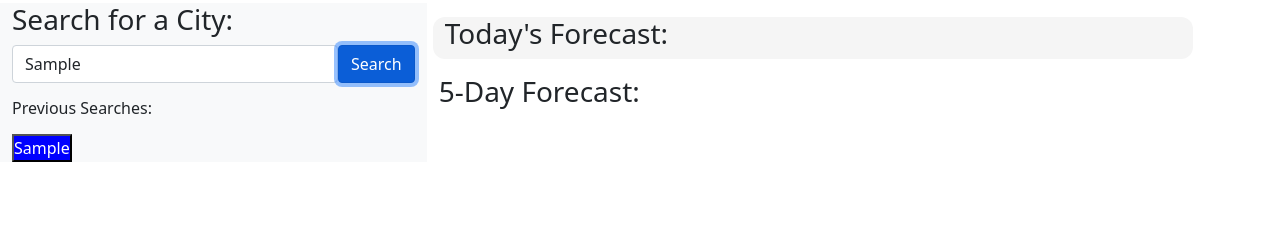
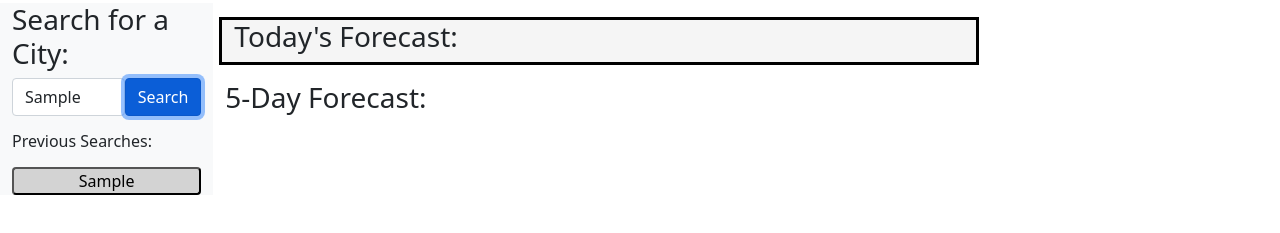
Before and after one commit to csnyder94/weather-dashboard, a plain HTML site: page index.html in a window 1280 px wide. Both pictures are taken after typing "Sample" into the empty fields and a click on the button "Search". Shown: the part 53-286 px from the top of the page. Drawn offline with nearby package versions, Linux system fonts and the light colour scheme; no server answers.

Commit message:
final css style

```diff
--- a/assets/css/style.css
+++ b/assets/css/style.css
@@ -7,7 +7,8 @@
 /* Sets Current Forecast Box Style */
    .currentBackground {
     background:whitesmoke;
-    border-radius: 12px;
+    border-style: solid;
+    border-color: black;
     width: 760px;
     margin-top: -2px;
     margin-left: -10px;
--- a/assets/js/script.js
+++ b/assets/js/script.js
@@ -62,7 +62,7 @@ async function secondApiCall(lat, lon) {  //Function for Forecast Weather Data
         let forecastHumidity = $('<p>').text('Humidity : ' + humidity + '%');
         let forecastWind = $('<p>').text('Wind Speed : ' + speed + 'MPH');
         let forecastWeatherData = $('<div>');
-        forecastWeatherData.addClass('col forecast bg-primary text-white ml-3 mb-3'); //Creating class with bootstrap
+        forecastWeatherData.addClass('col forecast bg-primary text-white me-4'); //Creating class with bootstrap
         forecastWeatherData.append(forecastDates).append(forecastIcons).append(forecastTemps).append(forecastHumidity).append(forecastWind); //Appending variables
 
         $('#fiveDayAppend').append(forecastWeatherData); //Appending variabes to html page
@@ -87,10 +87,12 @@ function createSearchButton(searchTerm){ //Creates searched cities buttons and s
     searchButton = $('<button>');
     searchButton.val(searchTerm);
     searchButton.text(searchTerm);
-    searchButton.css('background-color', 'blue');
-    searchButton.css('color', 'white');
+    searchButton.css('background-color', 'lightgray');
+    searchButton.css('color', 'black');
     searchButton.css('display', 'block')
+    searchButton.css('width', '100%')
     searchButton.css('margin-top', '10px')
+    searchButton.css('border-radius', '4px')
 
     searchButton.click(event => {
         doTheSearch(searchTerm)
--- a/index.html
+++ b/index.html
@@ -21,7 +21,7 @@
 
     <main class="container" style="max-width: 100%;">
         <div class="row">  <!-- Sets Items in Row -->
-            <div class="col-sm-12 col-lg-4 bg-light"> <!-- Bootstrap Settings for page-->
+            <div class="col-sm-12 col-lg-2 bg-light"> <!-- Bootstrap Settings for page-->
                 <div><h3>Search for a City:</h3></div>
                 <!-- Form, Input, and Button below here (Uses Bootstrap and referenced in JS)-->
                 <form id="search-form" role="search" class="d-flex align-items-center mb-3">
```
